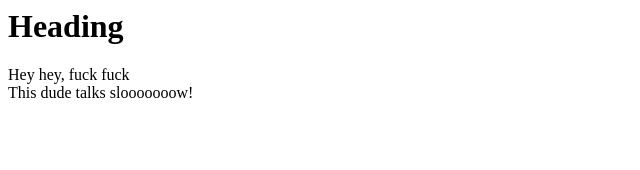
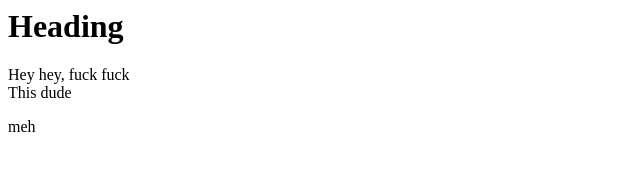
Before and after one commit to haaikraai/Coursera-Full-Stack, a website: page index.html in a window 1280 px wide. Shown: the whole page, without its empty margins (0-640 px from the left). Drawn offline with Linux system fonts and the light colour scheme.

Commit message:
Node Added

```diff
--- a/index.html
+++ b/index.html
@@ -5,6 +5,7 @@
 
     <body>
         <h1>Heading</h1>
-        <p>Hey hey, fuck fuck<br>This dude talks slooooooow!</p>
+        <p>Hey hey, fuck fuck<br>This dude</p>
+        <p>meh</p>
     </body>
 </html>
```
Also changed, not shown: package.json (added, +24 -0 lines), 2 other files.
